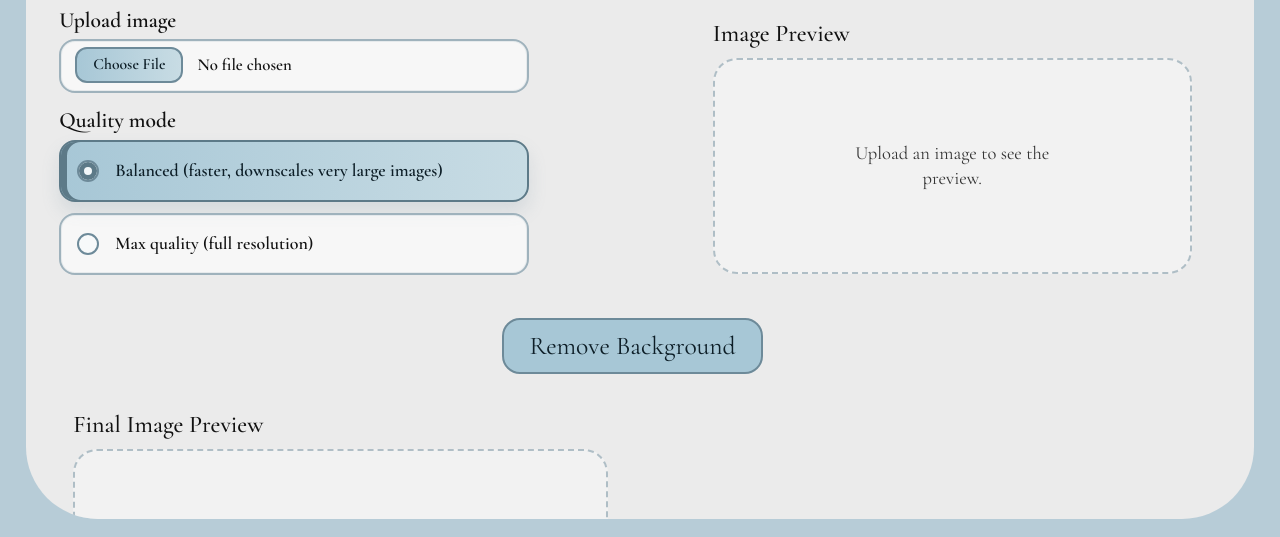
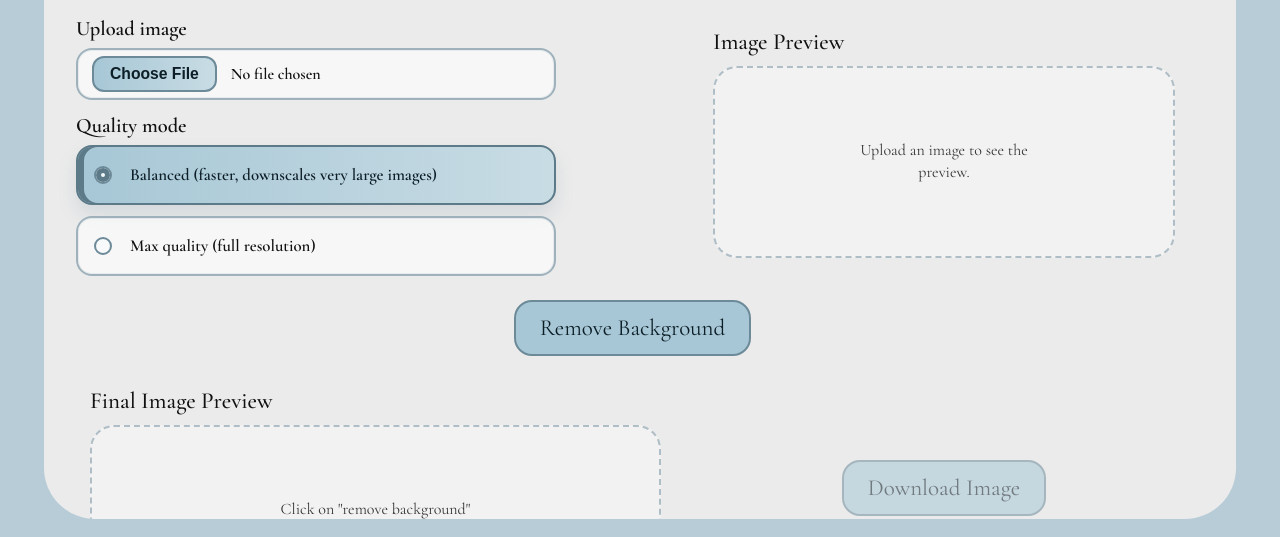
Before and after one commit to sarah813/Background-Remove-On-Edge, a website built with Vite: page index.html in a window 1280 px wide. Shown: the part 265-802 px from the top of the page. Built offline with nearby package versions, Linux system fonts and the light colour scheme.

Commit message:
simon refactor css

```diff
--- a/src/style.css
+++ b/src/style.css
@@ -10,121 +10,171 @@
   --text-main: #111111;
   --text-muted: #353535;
   --error: #7f1f1f;
+
+  --page-max: 78rem;
+  --page-pad-inline: clamp(1rem, 2.5vw, 1.75rem);
+  --page-pad-block-end: clamp(0.75rem, 2vh, 1.25rem);
+
+  --cat-width: clamp(11rem, 18vw, 18rem);
+  --cat-space: clamp(7rem, 11vw, 10rem);
+
+  --panel-radius: clamp(2rem, 4vw, 4.5rem);
+  --panel-pad-block-start: clamp(1.5rem, 3vh, 2.25rem);
+  --panel-pad-inline: clamp(1rem, 2.5vw, 2rem);
+  --panel-pad-block-end: clamp(1.75rem, 4vh, 3rem);
+
+  --layout-gap: clamp(1rem, 2vw, 1.5rem);
+  --field-gap: 0.875rem;
+  --button-radius: 1rem;
+  --soft-radius: 1.5rem;
+  --border-strong: 0.125rem solid #9fb2bc;
+  --shadow-soft: inset 0 0 0 0.0625rem rgba(109, 138, 153, 0.12);
+
   font-family: "Cormorant Garamond", "Times New Roman", serif;
 }
 
-* {
+*,
+*::before,
+*::after {
   box-sizing: border-box;
+}
+
+html {
+  font-size: 100%;
 }
 
 body {
   margin: 0;
-  min-height: 100dvh;
+  min-block-size: 100dvh;
   background: var(--page-bg);
   color: var(--text-main);
+  overflow-x: clip;
+}
+
+img,
+svg,
+video,
+canvas {
+  display: block;
+  max-inline-size: 100%;
+}
+
+button,
+input,
+select,
+textarea {
+  font: inherit;
 }
 
 .page {
-  --cat-width: clamp(180px, 24vw, 320px);
-  --cat-space: clamp(96px, 12vw, 128px);
-  width: min(1500px, 100%);
-  min-height: 100dvh;
-  margin: 0 auto;
-  padding: 20px 26px 18px;
+  inline-size: 100%;
+  max-inline-size: var(--page-max);
+  min-block-size: 100dvh;
+  margin-inline: auto;
+  padding-block: var(--cat-space) var(--page-pad-block-end);
+  padding-inline: var(--page-pad-inline);
+
+  position: relative;
   display: flex;
   flex-direction: column;
   align-items: center;
-  justify-content: center;
-  gap: 0px;
+  justify-content: flex-start;
 }
 
 .cat {
-  position: static;
-  display: block;
-  margin: 0;
-  top: 5px;
-  width: var(--cat-width);
-  height: auto;
+  position: absolute;
+  inset-block-start: clamp(0.25rem, 1vh, 0.75rem);
+  inset-inline-start: 50%;
+  transform: translateX(-50%);
+  inline-size: var(--cat-width);
+  block-size: auto;
   z-index: 2;
   pointer-events: none;
   user-select: none;
-  filter: drop-shadow(0 14px 20px rgba(17, 17, 17, 0.18));
+  filter: drop-shadow(0 0.875rem 1.25rem rgba(17, 17, 17, 0.18));
 }
 
 .card {
-  border-radius: 72px;
+  inline-size: 100%;
   background: var(--panel-bg);
-  width: 100%;
-  max-height: calc(100dvh - var(--cat-space) - 18px);
+  border-radius: var(--panel-radius);
+  max-block-size: calc(100dvh - var(--cat-space) - var(--page-pad-block-end));
   overflow: auto;
-  padding: clamp(24px, 3.6vh, 34px) clamp(20px, 2.6vw, 36px) clamp(28px, 5vh, 58px);
+  padding-block: var(--panel-pad-block-start) var(--panel-pad-block-end);
+  padding-inline: var(--panel-pad-inline);
   scrollbar-gutter: stable;
 }
 
 .header {
   text-align: center;
-  margin-bottom: clamp(16px, 2.8vh, 26px);
+  margin-block-end: clamp(1rem, 2.5vh, 1.5rem);
 }
 
 .header h1 {
   margin: 0;
-  font-size: clamp(2.2rem, 3.2vw, 3.5rem);
+  font-size: clamp(2.1rem, 4vw, 3.4rem);
   font-weight: 500;
+  line-height: 1.05;
 }
 
 .subtitle {
-  margin: 10px 0 0;
-  font-size: clamp(1.3rem, 2vw, 1.9rem);
+  margin: 0.5em 0 0;
+  font-size: clamp(1.2rem, 2vw, 1.85rem);
   color: var(--text-muted);
+  line-height: 1.2;
 }
 
 .top-layout,
 .bottom-layout {
+  inline-size: 100%;
+  margin-inline: auto;
   display: grid;
-  gap: 20px;
+  gap: var(--layout-gap);
   align-items: start;
+  grid-template-columns: minmax(0, 1.1fr) minmax(0, 0.9fr);
 }
 
-.top-layout {
-  grid-template-columns: minmax(320px, 1.1fr) minmax(270px, 0.9fr);
-  width: 100%;
-  margin: 0 auto;
+.controls,
+.field,
+.quality-group,
+.quality-options,
+.preview-card,
+.download-panel {
+  min-inline-size: 0;
 }
 
 .controls {
   display: grid;
-  gap: 14px;
+  gap: var(--field-gap);
 }
 
 .field {
   display: grid;
-  gap: 6px;
-  width: min(470px, 100%);
+  gap: 0.375rem;
+  inline-size: 100%;
+  max-inline-size: 30rem;
 }
 
 .field span {
   padding: 0;
-  font-size: 1.35rem;
+  font-size: clamp(1.2rem, 1.6vw, 1.35rem);
   font-weight: 600;
+  line-height: 1.2;
 }
 
 input[type="file"] {
-  width: 100%;
-  min-height: 54px;
-  border: 2px solid #9fb2bc;
-  border-radius: 16px;
+  inline-size: 100%;
+  min-block-size: 3.25rem;
+  border: var(--border-strong);
+  border-radius: 1rem;
   background: rgba(255, 255, 255, 0.6);
   color: #121212;
-  font: inherit;
-  font-size: clamp(1.05rem, 1.2vw, 1.16rem);
+  font-size: clamp(1rem, 1.15vw, 1.12rem);
   font-weight: 600;
-  padding: 6px 14px;
-  box-shadow: inset 0 0 0 1px rgba(109, 138, 153, 0.12);
+  padding-block: 0.375rem;
+  padding-inline: 0.875rem;
+  box-shadow: var(--shadow-soft);
   cursor: pointer;
-}
-
-input[type="file"] {
-  padding-block: 6px;
 }
 
 input[type="file"]:hover {
@@ -133,19 +183,18 @@
 }
 
 input[type="file"]:focus-visible {
-  outline: 3px solid rgba(109, 138, 153, 0.28);
-  outline-offset: 3px;
+  outline: 0.1875rem solid rgba(109, 138, 153, 0.28);
+  outline-offset: 0.1875rem;
 }
 
 input[type="file"]::file-selector-button {
-  min-height: 36px;
-  margin-right: 14px;
-  padding: 0 16px;
-  border: 2px solid var(--button-border);
-  border-radius: 12px;
+  min-block-size: 2.25rem;
+  margin-inline-end: 0.875rem;
+  padding-inline: 1rem;
+  border: 0.125rem solid var(--button-border);
+  border-radius: 0.75rem;
   background: linear-gradient(90deg, #a7c7d6 0%, #c8dce4 100%);
   color: #0d1e27;
-  font: inherit;
   font-size: 0.98rem;
   font-weight: 600;
   cursor: pointer;
@@ -157,37 +206,41 @@
 
 .quality-group {
   display: grid;
-  gap: 8px;
-  width: min(470px, 100%);
+  gap: 0.5rem;
+  inline-size: 100%;
+  max-inline-size: 30rem;
 }
 
 .quality-label {
   margin: 0;
-  font-size: 1.35rem;
+  font-size: clamp(1.2rem, 1.6vw, 1.35rem);
   font-weight: 600;
+  line-height: 1.2;
 }
 
 .quality-options {
   display: grid;
-  gap: 10px;
-  width: min(470px, 100%);
+  gap: 0.625rem;
+  inline-size: 100%;
+  max-inline-size: 30rem;
 }
 
 .quality-option {
   position: relative;
-  width: 100%;
-  min-height: 62px;
+  inline-size: 100%;
+  min-block-size: 3.75rem;
   justify-content: flex-start;
   text-align: left;
-  font-size: clamp(1.12rem, 1.3vw, 1.24rem);
+  font-size: clamp(1.05rem, 1.2vw, 1.2rem);
   font-weight: 600;
   line-height: 1.2;
-  padding: 10px 18px 10px 54px;
+  padding-block: 0.625rem;
+  padding-inline: 3.25rem 1.125rem;
   background: rgba(255, 255, 255, 0.6);
   color: #121212;
-  border-radius: 16px;
-  border: 2px solid #9fb2bc;
-  box-shadow: inset 0 0 0 1px rgba(109, 138, 153, 0.12);
+  border-radius: 1rem;
+  border: var(--border-strong);
+  box-shadow: var(--shadow-soft);
   transition:
     background-color 140ms ease,
     border-color 140ms ease,
@@ -198,14 +251,14 @@
 .quality-option::before {
   content: "";
   position: absolute;
-  left: 16px;
-  top: 50%;
-  width: 18px;
-  height: 18px;
-  border-radius: 999px;
-  border: 2px solid #6d8a99;
+  inset-inline-start: 1rem;
+  inset-block-start: 50%;
+  inline-size: 1.125rem;
+  block-size: 1.125rem;
+  border-radius: 50%;
+  border: 0.125rem solid #6d8a99;
   background: #f7f9fa;
-  box-shadow: inset 0 0 0 4px transparent;
+  box-shadow: inset 0 0 0 0.25rem transparent;
   transform: translateY(-50%);
 }
 
@@ -213,13 +266,13 @@
   border-color: #7a97a5;
   background: linear-gradient(90deg, #d8e8ef 0%, #e7f1f5 100%);
   box-shadow:
-    0 6px 12px rgba(109, 138, 153, 0.1),
-    inset 3px 0 0 #9ab8c6;
+    0 0.375rem 0.75rem rgba(109, 138, 153, 0.1),
+    inset 0.1875rem 0 0 #9ab8c6;
 }
 
 .quality-option:focus-visible {
-  outline: 3px solid rgba(109, 138, 153, 0.28);
-  outline-offset: 3px;
+  outline: 0.1875rem solid rgba(109, 138, 153, 0.28);
+  outline-offset: 0.1875rem;
 }
 
 .quality-option.is-selected {
@@ -227,53 +280,47 @@
   color: #0d1e27;
   border-color: #5d7a88;
   box-shadow:
-    0 10px 18px rgba(109, 138, 153, 0.18),
-    inset 6px 0 0 #5d7a88;
-  transform: translateY(-1px);
+    0 0.625rem 1.125rem rgba(109, 138, 153, 0.18),
+    inset 0.375rem 0 0 #5d7a88;
+  transform: translateY(-0.0625rem);
 }
 
 .quality-option.is-selected::before {
   background: #f2f7f9;
-  box-shadow: inset 0 0 0 5px #5d7a88;
+  box-shadow: inset 0 0 0 0.3125rem #5d7a88;
 }
 
 .preview-card {
+  inline-size: 100%;
+  max-inline-size: 100%;
   background: transparent;
   display: grid;
-  gap: 10px;
-  padding: 12px 14px;
-}
-
-.top-layout > .preview-card,
-.result-preview-card {
-  width: min(100%, clamp(320px, 44vw, 620px));
-}
-
-.top-layout > .preview-card {
-  justify-self: end;
+  gap: 0.625rem;
+  padding: 0.75rem 0.875rem;
+  justify-self: stretch;
 }
 
 .preview-card h2 {
   margin: 0;
-  font-size: 1.5rem;
+  font-size: clamp(1.35rem, 1.8vw, 1.5rem);
   font-weight: 500;
+  line-height: 1.15;
 }
 
 .preview-stage {
-  min-height: clamp(190px, 27vh, 230px);
-  padding: 14px 16px;
-  border: 2px dashed rgba(109, 138, 153, 0.5);
-  border-radius: 24px;
+  min-block-size: clamp(12rem, 24vh, 15rem);
+  padding: 0.875rem 1rem;
+  border: 0.125rem dashed rgba(109, 138, 153, 0.5);
+  border-radius: var(--soft-radius);
   background: rgba(255, 255, 255, 0.38);
   display: grid;
   place-items: center;
 }
 
 .preview-card img {
-  width: 100%;
-  height: clamp(130px, 20vh, 170px);
+  inline-size: 100%;
+  block-size: clamp(8rem, 18vh, 11rem);
   object-fit: contain;
-  display: block;
 }
 
 .preview-stage img:not([src]) {
@@ -286,33 +333,32 @@
 
 .preview-placeholder {
   margin: 0;
-  max-width: 26ch;
+  max-inline-size: 26ch;
   text-align: center;
-  font-size: clamp(1.04rem, 1.45vw, 1.18rem);
+  font-size: clamp(1rem, 1.25vw, 1.12rem);
   line-height: 1.35;
   color: var(--text-muted);
 }
 
 .middle-layout {
-  margin: clamp(20px, 4vh, 34px) auto clamp(16px, 3vh, 24px);
+  margin-block: clamp(1.25rem, 3vh, 2rem) clamp(1rem, 2.5vh, 1.5rem);
+  margin-inline: auto;
   display: grid;
   justify-items: center;
-  gap: 8px;
+  gap: 0.5rem;
 }
 
-/*style for remove background & download image*/
 button {
   display: inline-flex;
   align-items: center;
   justify-content: center;
-  min-height: 56px;
-  border-radius: 18px;
-  border: 2px solid var(--button-border);
+  min-block-size: 3.5rem;
+  border-radius: 1.125rem;
+  border: 0.125rem solid var(--button-border);
   background: var(--button-bg);
   color: #0d1e27;
-  font: inherit;
-  font-size: clamp(1.6rem, 2vw, 2.1rem);
-  padding: 0 30px;
+  font-size: clamp(1.35rem, 1.8vw, 1.9rem);
+  padding-inline: clamp(1.125rem, 2vw, 1.75rem);
   cursor: pointer;
 }
 
@@ -327,18 +373,18 @@
 
 #removeBtn,
 #downloadBtn {
-  min-width: 0;
-  width: auto;
-  max-width: 100%;
-  padding-inline: clamp(18px, 2vw, 26px);
+  min-inline-size: 0;
+  inline-size: auto;
+  max-inline-size: 100%;
+  padding-inline: clamp(1rem, 2vw, 1.5rem);
   white-space: nowrap;
 }
 
 #status,
 #downloadStatus {
   margin: 0;
-  min-height: 26px;
-  font-size: 1.28rem;
+  min-block-size: 1.5rem;
+  font-size: clamp(1.1rem, 1.4vw, 1.25rem);
   color: var(--text-muted);
   text-align: center;
 }
@@ -346,70 +392,86 @@
 #status:empty,
 #downloadStatus:empty {
   display: none;
-  min-height: 0;
+  min-block-size: 0;
 }
 
 #status[data-state="error"] {
   color: var(--error);
 }
 
-.bottom-layout {
-  grid-template-columns: minmax(320px, 1.1fr) minmax(270px, 0.9fr);
-  width: 100%;
-  margin: 0 auto;
-}
-
 .result-preview-card {
-  justify-self: start;
+  justify-self: stretch;
 }
 
 .download-panel {
   display: grid;
   justify-items: center;
   align-content: center;
-  gap: 8px;
-  min-height: clamp(190px, 27vh, 230px);
-  margin-top: calc(1.5rem * 1.2 + 18px);
+  gap: 0.5rem;
+  min-block-size: clamp(12rem, 24vh, 15rem);
+  margin-block-start: clamp(1rem, 2vh, 1.5rem);
 }
 
-@media (max-width: 980px) {
+@media (max-width: 68rem) {
   .page {
-    --cat-width: clamp(150px, 34vw, 240px);
-    --cat-space: clamp(80px, 18vw, 104px);
-    padding: var(--cat-space) 16px 12px;
-  }
-
-  .cat {
-    top: 6px;
-    left: 50%;
-    width: var(--cat-width);
-    transform: translateX(-50%);
+    --cat-width: clamp(9rem, 28vw, 14rem);
+    --cat-space: clamp(6.5rem, 18vw, 8.5rem);
+    --page-pad-inline: 1rem;
   }
 
   .card {
-    max-height: calc(100dvh - var(--cat-space) - 12px);
-    border-radius: 34px;
-    padding: 28px 20px 36px;
+    border-radius: clamp(1.75rem, 4vw, 2.5rem);
   }
 
   .top-layout,
   .bottom-layout {
-    width: 100%;
     grid-template-columns: 1fr;
   }
 
-  .top-layout > .preview-card,
+  .preview-card,
   .result-preview-card {
-    width: 100%;
+    inline-size: 100%;
+    max-inline-size: 100%;
     justify-self: stretch;
   }
 
   .download-panel {
-    min-height: auto;
-    margin-top: 0;
+    min-block-size: auto;
+    margin-block-start: 0;
   }
 
   .preview-card img {
-    height: clamp(160px, 30vh, 220px);
+    block-size: clamp(10rem, 26vh, 14rem);
   }
 }
+
+@media (max-width: 40rem) {
+  .page {
+    --page-pad-inline: 0.875rem;
+    --cat-width: clamp(8rem, 32vw, 11rem);
+    --cat-space: clamp(5.75rem, 20vw, 7rem);
+  }
+
+  .card {
+    padding-inline: 1rem;
+    padding-block: 1.5rem 2rem;
+  }
+
+  .preview-card {
+    padding-inline: 0;
+  }
+
+  .preview-stage {
+    padding-inline: 0.75rem;
+  }
+
+  button {
+    inline-size: 100%;
+  }
+
+  #removeBtn,
+  #downloadBtn {
+    inline-size: 100%;
+    white-space: normal;
+  }
+}
```
